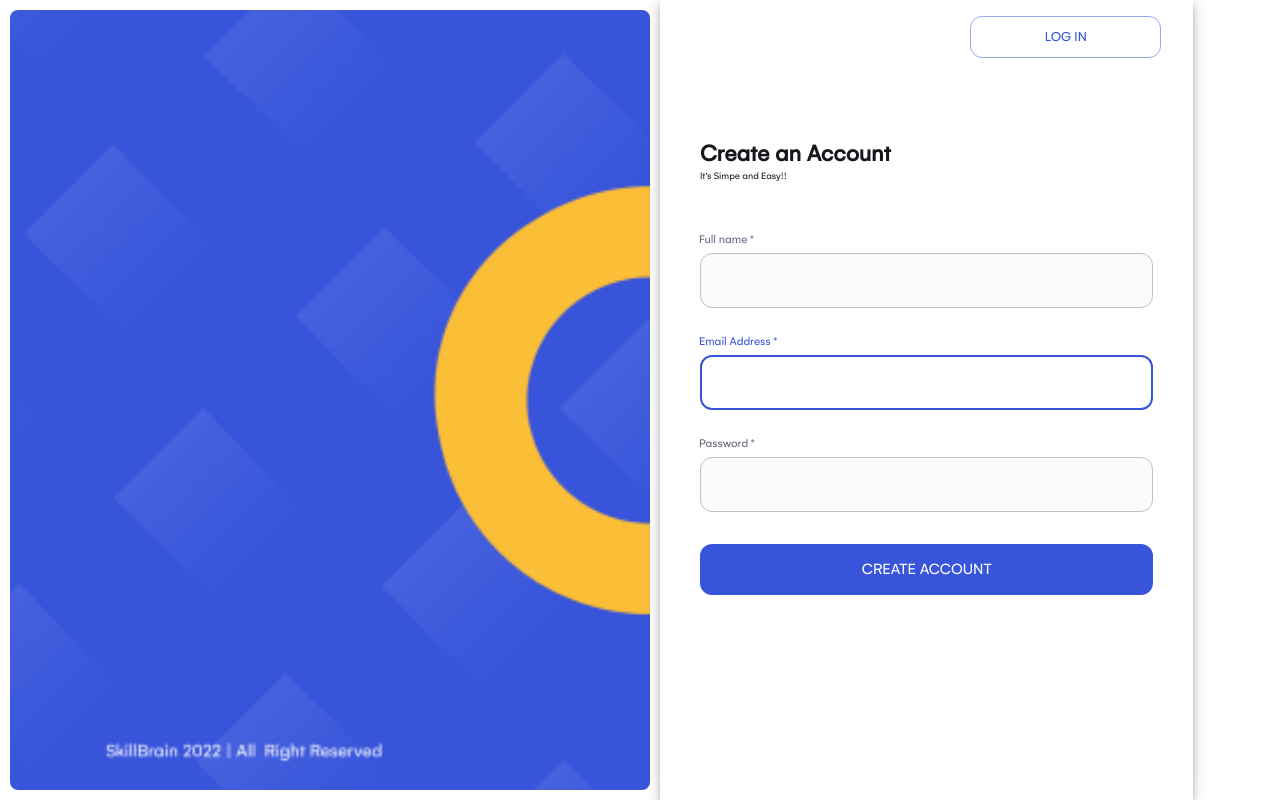
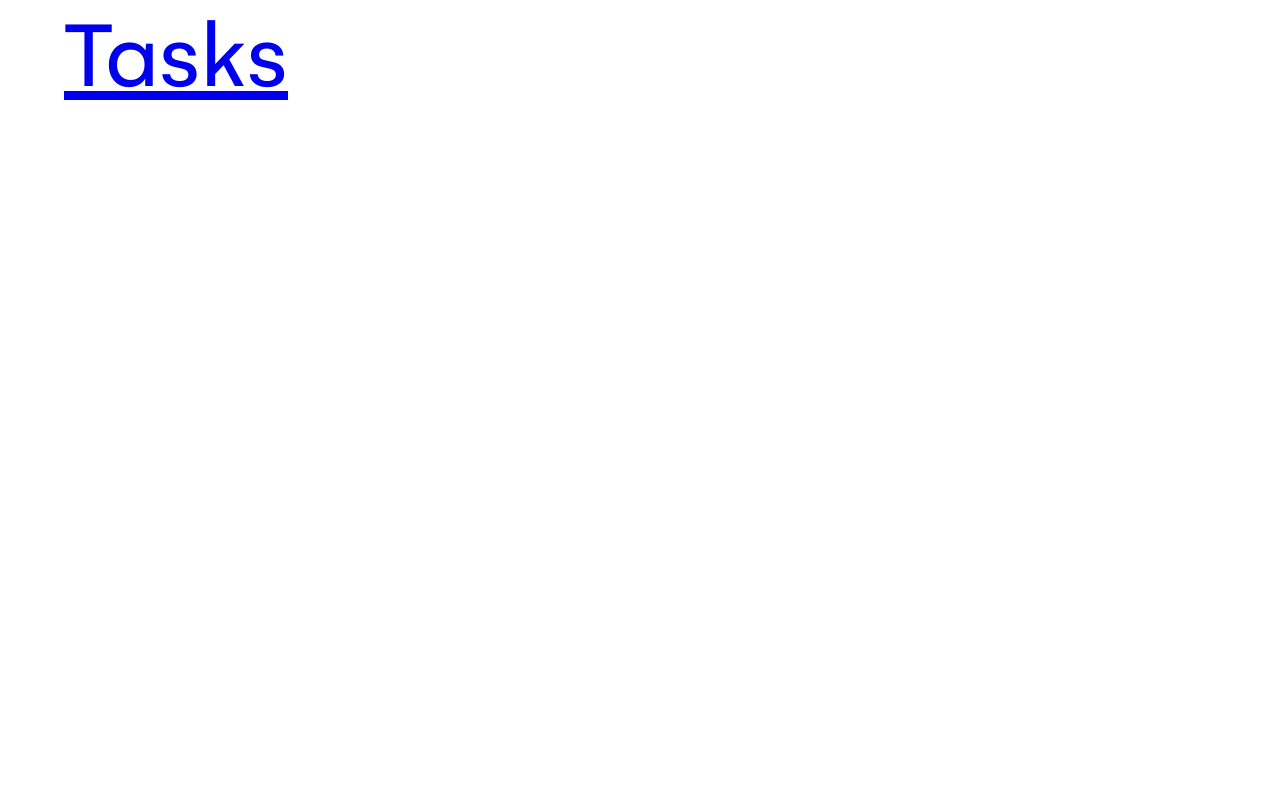
Before and after one commit to SkillBrainFrontend/Semicolon-Task-Manager-Andromeda, a React (Create React App) app: page / in a window 1280 px wide. Built offline with nearby package versions, Linux system fonts and the light colour scheme.

Commit message:
Login/register screen

```diff
--- a/src/App.jsx
+++ b/src/App.jsx
@@ -1,8 +1,7 @@
 import React from "react";
 import { Route, Routes } from "react-router-dom";
 
-import LandingPage from "./pages/LandingPage";
-import { SingIn, TestPage } from "./pages";
+import { RegisterPage, SingInPage, TasksPage, TestPage } from "./pages";
 
 import "./App.css";
 
@@ -10,9 +9,11 @@ function App() {
 	return (
 		<div>
 			<Routes>
-				<Route element={<LandingPage />} path="/" />
+				<Route element={<TasksPage />} path="/" />
+
 				<Route element={<TestPage />} path="/test" />
-				<Route element={<SingIn />} path="/login" />
+				<Route element={<SingInPage />} path="/login" />
+				<Route element={<RegisterPage />} path="/register" />
 			</Routes>
 		</div>
 	);
--- /dev/null
+++ b/src/components/index.js
@@ -0,0 +1,3 @@
+import WelcomePlaceholder from "./welcome-placeholder/WelcomePlaceholder";
+
+export { WelcomePlaceholder };
--- /dev/null
+++ b/src/components/welcome-placeholder/WelcomePlaceholder.jsx
@@ -0,0 +1,33 @@
+import React from "react";
+
+import { Box } from "@mui/material";
+
+import PlacehoderBg from "../../assets/icons/screen-placeholder.svg";
+
+function WelcomePlaceholder() {
+	return (
+		<Box
+			sx={{
+				flex: 1,
+				height: "100%",
+				padding: "20px",
+			}}
+		>
+			<Box
+				sx={{
+					flex: 1,
+					height: "100%",
+					borderRadius: "32px",
+					backgroundImage: `url(${PlacehoderBg})`,
+					backgroundRepeat: "no-repeat",
+					backgroundColor: (t) => t.palette.primary.main,
+					backgroundSize: "cover",
+					backgroundPosition: "center",
+					transform: "scaleX(-1)",
+				}}
+			/>
+		</Box>
+	);
+}
+
+export default WelcomePlaceholder;
--- a/src/pages/LandingPage.jsx
+++ /dev/null
@@ -1,13 +0,0 @@
-import React from "react";
-
-import WelcomeScreen from "../components/components/WelcomeScreen/WelcomeScreen";
-
-function LandingPage() {
-	return (
-		<div>
-			<WelcomeScreen />
-		</div>
-	);
-}
-
-export default LandingPage;
--- a/src/pages/index.js
+++ b/src/pages/index.js
@@ -1,5 +1,6 @@
-import SingIn from "./login-page/SignInExample";
-import Tasks from "./Tasks";
+import SingInPage from "./login-page/SignInExample";
+import RegisterPage from "./register-screen/RegisterPage";
+import TasksPage from "./Tasks";
 import TestPage from "./TestPage";
 
-export { SingIn, Tasks, TestPage };
+export { RegisterPage, SingInPage, TasksPage, TestPage };
--- a/src/pages/login-page/SignInExample.jsx
+++ b/src/pages/login-page/SignInExample.jsx
@@ -1,19 +1,11 @@
 import * as React from "react";
 
 import LockOutlinedIcon from "@mui/icons-material/LockOutlined";
-import {
-	Avatar,
-	Box,
-	CssBaseline,
-	Grid,
-	Link,
-	Paper,
-	Typography,
-} from "@mui/material";
+import { Avatar, Box, Grid, Link, Typography } from "@mui/material";
 
-import PlacehoderBg from "../../assets/icons/screen-placeholder.svg";
+import { WelcomePlaceholder } from "../../components";
 
-import LoginForm from "./components/LoginForm";
+import LoginForm from "./components/loginForm/LoginForm";
 
 function Copyright(props) {
 	return (
@@ -35,22 +27,10 @@ function Copyright(props) {
 export default function SignInSide() {
 	return (
 		<Grid component="main" container sx={{ height: "100vh" }}>
-			<CssBaseline />
-			<Grid
-				item
-				md={7}
-				sm={4}
-				xs={false}
-				sx={{
-					backgroundImage: `url(${PlacehoderBg})`,
-					backgroundRepeat: "no-repeat",
-					backgroundColor: (t) => t.palette.primary.main,
-					backgroundSize: "cover",
-					backgroundPosition: "center",
-					transform: "scaleX(-1)",
-				}}
-			/>
-			<Grid component={Paper} elevation={6} item md={5} sm={8} square xs={12}>
+			<Grid item md={6} sm={5} xs={false}>
+				<WelcomePlaceholder />
+			</Grid>
+			<Grid item md={6} sm={7} xs={12}>
 				<Box
 					sx={{
 						my: 8,
--- a/src/components/components/createAccountForm/CreateAccountForm.jsx
+++ b/src/pages/login-page/components/loginForm/LoginForm.jsx
@@ -2,19 +2,18 @@ import React from "react";
 import { useFormik } from "formik";
 import * as Yup from "yup";
 
-import { Box, Grid, Paper } from "@mui/material";
+import { Box, Checkbox, FormControlLabel, Grid, Link } from "@mui/material";
 
-import { Button, Input } from "../../shared";
+import { Button, Input } from "../../../../components/shared";
 
 const LoginFormSchema = Yup.object().shape({
 	email: Yup.string().email("Invalid email").required("Required"),
 	password: Yup.string().min(8, "Min lenght is 8!").required("Required"),
 });
 
-function CreateAccountForm() {
+function LoginForm() {
 	const { handleChange, values, handleSubmit, errors, isValid } = useFormik({
 		initialValues: {
-			name: "",
 			email: "",
 			password: "",
 			rememberMe: false,
@@ -27,21 +26,11 @@ function CreateAccountForm() {
 	});
 
 	return (
-		<Box component="form" onSubmit={handleSubmit} sx={{ mt: 1 }}>
-			<Input
-				autoComplete="name"
-				autoFocus
-				error={errors.name}
-				fullWidth
-				helperText={errors.name}
-				id="name"
-				label="Full name"
-				margin="normal"
-				name="name"
-				onChange={handleChange}
-				required
-				value={values.name}
-			/>
+		<Box
+			component="form"
+			onSubmit={handleSubmit}
+			sx={{ boxShadow: "none", mt: 1 }}
+		>
 			<Input
 				autoComplete="email"
 				autoFocus
@@ -70,7 +59,18 @@ function CreateAccountForm() {
 				type="password"
 				value={values.password}
 			/>
-
+			<FormControlLabel
+				label="Remember me"
+				control={
+					<Checkbox
+						checked={values.rememberMe.checked}
+						color="primary"
+						name="rememberMe"
+						onChange={handleChange}
+						value="remember"
+					/>
+				}
+			/>
 			<Button
 				disabled={!isValid}
 				fullWidth
@@ -78,9 +78,21 @@ function CreateAccountForm() {
 				type="submit"
 				variant="contained"
 			>
-				Create Account
+				Sign In
 			</Button>
+			<Grid container>
+				<Grid item xs>
+					<Link href="#" variant="body2">
+						Forgot password?
+					</Link>
+				</Grid>
+				<Grid item>
+					<Link href="#" variant="body2">
+						Don&apos;t have an account? Sign Up
+					</Link>
+				</Grid>
+			</Grid>
 		</Box>
 	);
 }
-export default CreateAccountForm;
+export default LoginForm;
--- a/src/components/components/WelcomeScreen/WelcomeScreen.jsx
+++ b/src/pages/register-screen/RegisterPage.jsx
@@ -1,41 +1,22 @@
 import * as React from "react";
 
-import { Box, CssBaseline, Grid, Paper, Typography } from "@mui/material";
+import { Box, Grid, Typography } from "@mui/material";
 
-import Placeholder from "../../../assets/images/Placeholder.png";
-import { Button } from "../../shared";
-import CreateAccountForm from "../createAccountForm/CreateAccountForm";
+import { WelcomePlaceholder } from "../../components";
+import { Button } from "../../components/shared";
+
+import CreateAccountForm from "./components/createAccountForm/CreateAccountForm";
 
 export default function WelcomeScreen() {
 	return (
-		<Grid
-			component="main"
-			container
-			sx={{ background: "default", height: "100vh" }}
-		>
-			<CssBaseline />
+		<Grid component="main" container sx={{ height: "100vh" }}>
+			<Grid item md={6} sm={5} xs={false}>
+				<WelcomePlaceholder />
+			</Grid>
 			<Grid
 				item
 				md={6}
-				sm={4}
-				xs={false}
-				sx={{
-					margin: 1.25,
-					backgroundImage: `url(${Placeholder})`,
-					backgroundRepeat: "no-repeat",
-					// backgroundColor: (t) => t.palette.primary.main,
-					backgroundSize: "cover",
-					backgroundPosition: "center",
-					borderRadius: 2,
-				}}
-			/>
-			<Grid
-				component={Paper}
-				elevation={6}
-				item
-				md={5}
-				sm={9}
-				square
+				sm={7}
 				xs={12}
 				sx={{
 					display: "flex",
@@ -44,12 +25,14 @@ export default function WelcomeScreen() {
 				}}
 			>
 				<Button
+					href="/login"
 					size="small"
 					sx={{ mx: 4, my: 2, fontWeight: 500 }}
 					variant="outlined"
 				>
 					Log In
 				</Button>
+
 				<Box
 					sx={{
 						my: 8,
--- a/src/components/components/loginForm/LoginForm.jsx
+++ b/src/pages/register-screen/components/createAccountForm/CreateAccountForm.jsx
@@ -2,18 +2,19 @@ import React from "react";
 import { useFormik } from "formik";
 import * as Yup from "yup";
 
-import { Box, Checkbox, FormControlLabel, Grid, Link } from "@mui/material";
+import { Box } from "@mui/material";
 
-import { Button, Input } from "../../shared";
+import { Button, Input } from "../../../../components/shared";
 
 const LoginFormSchema = Yup.object().shape({
 	email: Yup.string().email("Invalid email").required("Required"),
 	password: Yup.string().min(8, "Min lenght is 8!").required("Required"),
 });
 
-function LoginForm() {
+function CreateAccountForm() {
 	const { handleChange, values, handleSubmit, errors, isValid } = useFormik({
 		initialValues: {
+			name: "",
 			email: "",
 			password: "",
 			rememberMe: false,
@@ -26,11 +27,21 @@ function LoginForm() {
 	});
 
 	return (
-		<Box
-			component="form"
-			onSubmit={handleSubmit}
-			sx={{ boxShadow: "none", mt: 1 }}
-		>
+		<Box component="form" onSubmit={handleSubmit} sx={{ mt: 1 }}>
+			<Input
+				autoComplete="name"
+				autoFocus
+				error={errors.name}
+				fullWidth
+				helperText={errors.name}
+				id="name"
+				label="Full name"
+				margin="normal"
+				name="name"
+				onChange={handleChange}
+				required
+				value={values.name}
+			/>
 			<Input
 				autoComplete="email"
 				autoFocus
@@ -59,18 +70,7 @@ function LoginForm() {
 				type="password"
 				value={values.password}
 			/>
-			<FormControlLabel
-				label="Remember me"
-				control={
-					<Checkbox
-						checked={values.rememberMe.checked}
-						color="primary"
-						name="rememberMe"
-						onChange={handleChange}
-						value="remember"
-					/>
-				}
-			/>
+
 			<Button
 				disabled={!isValid}
 				fullWidth
@@ -78,21 +78,9 @@ function LoginForm() {
 				type="submit"
 				variant="contained"
 			>
-				Sign In
+				Create Account
 			</Button>
-			<Grid container>
-				<Grid item xs>
-					<Link href="#" variant="body2">
-						Forgot password?
-					</Link>
-				</Grid>
-				<Grid item>
-					<Link href="#" variant="body2">
-						Don&apos;t have an account? Sign Up
-					</Link>
-				</Grid>
-			</Grid>
 		</Box>
 	);
 }
-export default LoginForm;
+export default CreateAccountForm;
```
